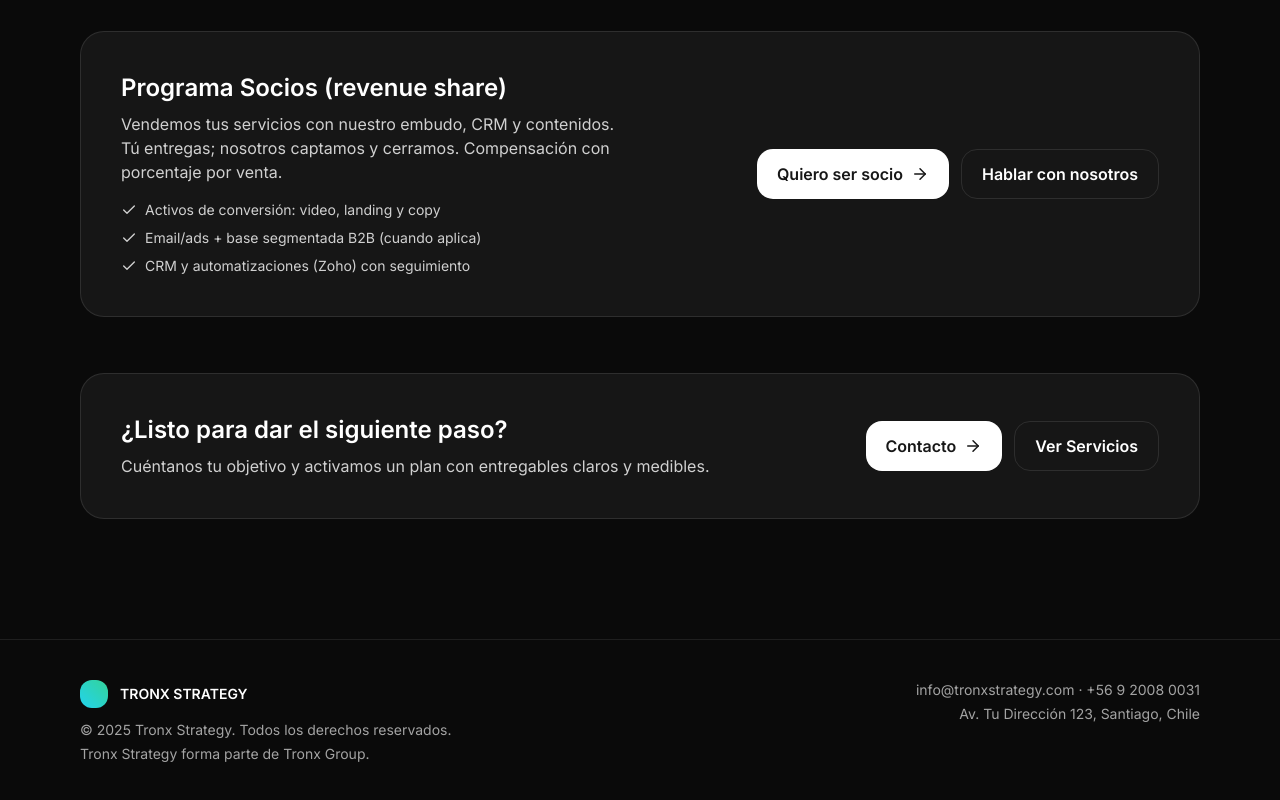
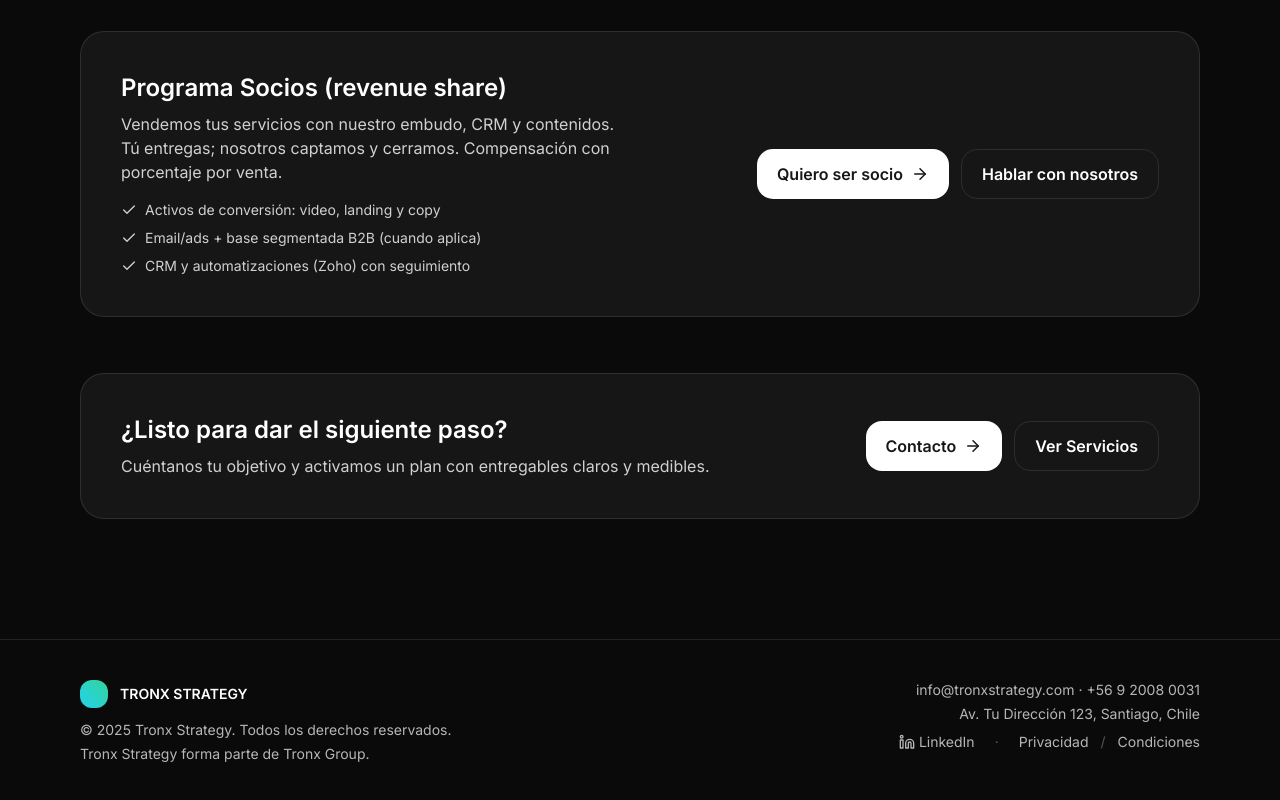
Before and after one commit to TronxGroup/Tronx-Strategy, a Next.js app: page / in a window 1280 px wide. Shown: the part 2313-3113 px from the top of the page. Built offline with nearby package versions, Linux system fonts and the light colour scheme.

Commit message:
Update Footer.tsx

```diff
--- a/components/Footer.tsx
+++ b/components/Footer.tsx
@@ -1 +1,60 @@
-export default function Footer(){return(<footer className="border-t border-[var(--border)] mt-16"><div className="max-w-6xl mx-auto px-4 py-10 grid md:grid-cols-2 gap-6 text-sm text-neutral-400"><div><div className="flex items-center gap-3"><div className="h-7 w-7 rounded-xl bg-gradient-to-tr from-[var(--brand1)] to-[var(--brand2)]"/><span className="font-semibold text-white">TRONX STRATEGY</span></div><p className="mt-3">© {new Date().getFullYear()} Tronx Strategy. Todos los derechos reservados.</p><p className="mt-1">Tronx Strategy forma parte de Tronx Group.</p></div><div className="md:text-right space-y-1"><p>info@tronxstrategy.com · +56 9 2008 0031</p><p>Av. Tu Dirección 123, Santiago, Chile</p></div></div></footer>) }
+import Link from 'next/link';
+import { Linkedin } from 'lucide-react';
+
+export default function Footer() {
+  const year = new Date().getFullYear();
+
+  return (
+    <footer className="border-t border-white/10 mt-16">
+      <div className="max-w-6xl mx-auto px-4 py-10 grid md:grid-cols-2 gap-6 text-sm text-white/70">
+        {/* Columna izquierda: marca */}
+        <div>
+          <div className="flex items-center gap-3">
+            <div className="h-7 w-7 rounded-xl bg-gradient-to-tr from-cyan-400 to-emerald-400" />
+            <span className="font-semibold text-white">TRONX STRATEGY</span>
+          </div>
+          <p className="mt-3">© {year} Tronx Strategy. Todos los derechos reservados.</p>
+          <p className="mt-1">Tronx Strategy forma parte de Tronx Group.</p>
+        </div>
+
+        {/* Columna derecha: contacto + rrss + legal */}
+        <div className="md:text-right space-y-1">
+          <p>
+            <a href="mailto:info@tronxstrategy.com" className="hover:text-white">
+              info@tronxstrategy.com
+            </a>{' '}
+            · +56 9 2008 0031
+          </p>
+          <p>Av. Tu Dirección 123, Santiago, Chile</p>
+
+          <div className="flex items-center gap-3 pt-1 md:justify-end">
+            {/* RRSS: LinkedIn */}
+            <a
+              href="https://www.linkedin.com/company/tu-perfil" // ← reemplaza por el perfil real
+              target="_blank"
+              rel="noopener noreferrer"
+              className="inline-flex items-center gap-1 hover:text-white"
+              aria-label="LinkedIn de Tronx Strategy"
+            >
+              <Linkedin size={16} />
+              LinkedIn
+            </a>
+
+            <span className="mx-2 text-white/30">·</span>
+
+            {/* Menú legal */}
+            <nav className="inline-flex items-center gap-3">
+              <Link href="/privacidad" className="hover:text-white">
+                Privacidad
+              </Link>
+              <span className="text-white/30">/</span>
+              <Link href="/condiciones" className="hover:text-white">
+                Condiciones
+              </Link>
+            </nav>
+          </div>
+        </div>
+      </div>
+    </footer>
+  );
+}
```
